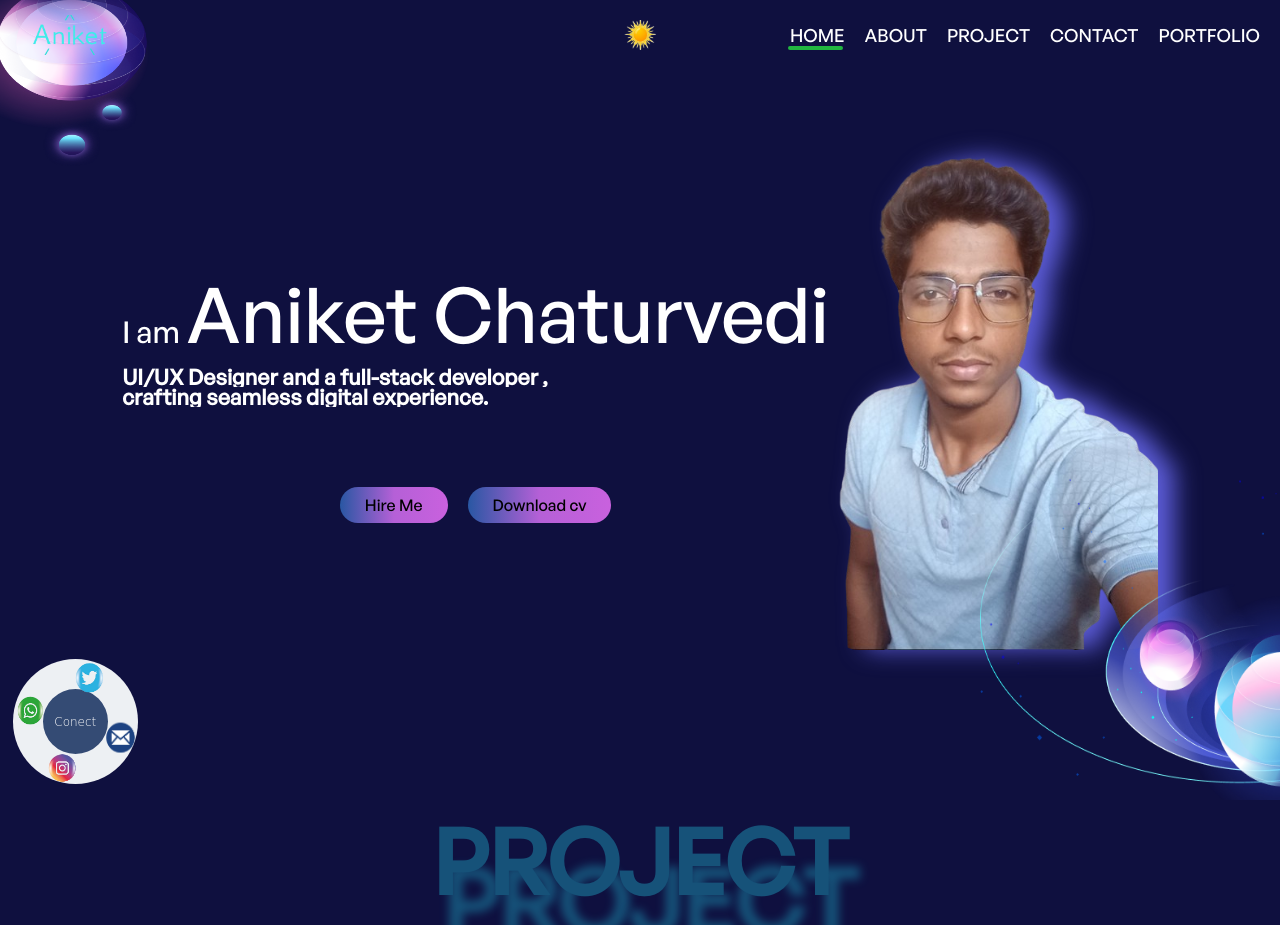
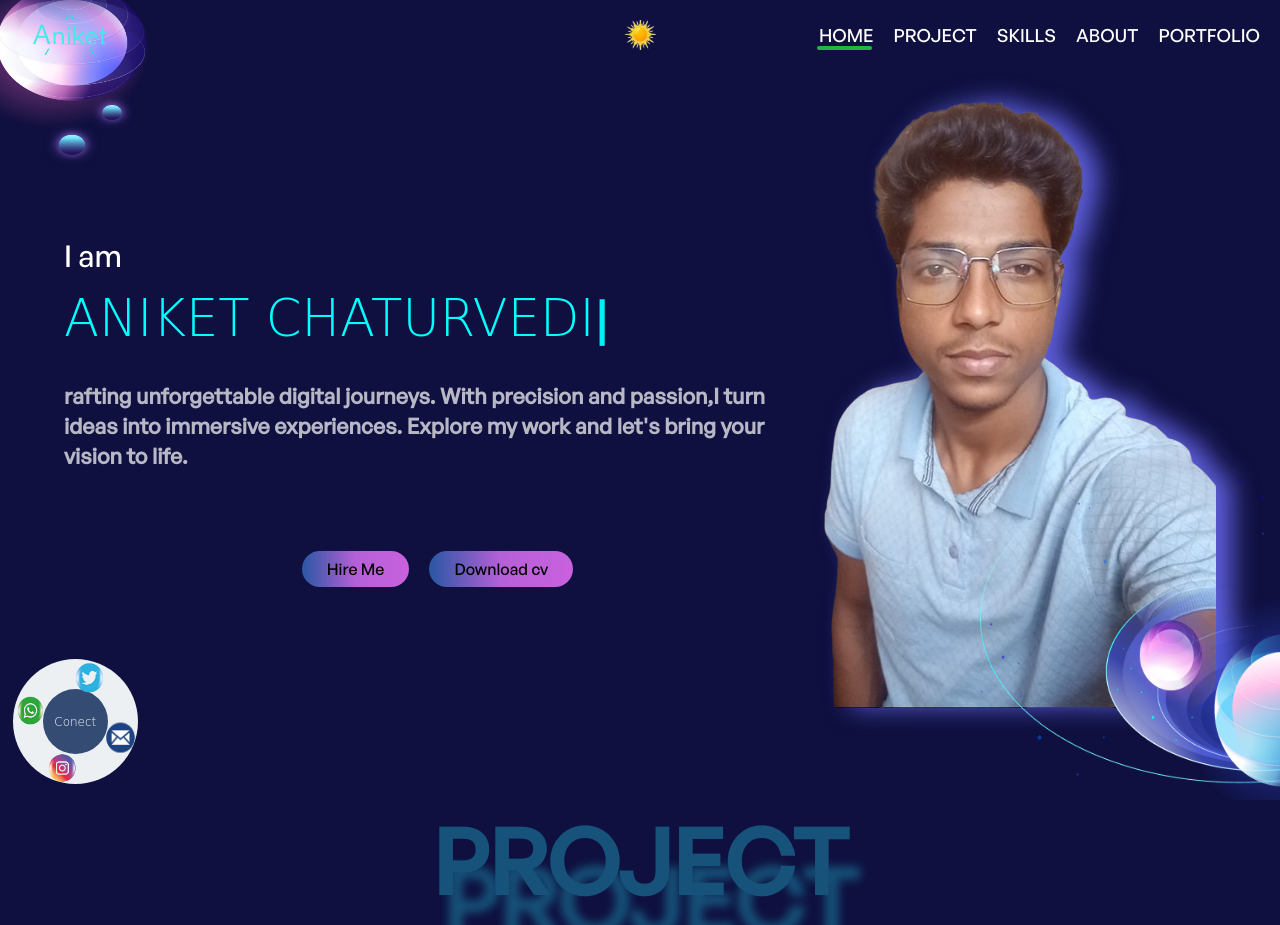
Before and after one commit to BEaANIKET/Portfolio, a plain HTML site: page index.html in a window 1280 px wide. Shown: the top 925 px of the page. Drawn offline with nearby package versions, Linux system fonts and the light colour scheme.

Commit message:
resolve bugs

```diff
--- a/index.html
+++ b/index.html
@@ -14,11 +14,11 @@
                 <img src="assets/aniketlogo.png" alt="">
             </div>
             <div class="navitem none ">
-                <li>HOME <div class="line"></div></li>
-                <li>ABOUT <div class="line"></div></li>
-                <li>PROJECT <div class="line"></div></li>
-                <li>CONTACT <div class="line"></div></li>
-                <li>PORTFOLIO <div class="line"></div></li>
+                <li><a style="text-decoration: none; color: white;" href="">HOME</a> <div class="line"></div></li>
+                <li><a style="text-decoration: none; color: white;" href="#project">PROJECT</a>  <div class="line"></div></li>
+                <li><a style="text-decoration: none; color: white;" href="#skills">SKILLS</a>  <div class="line"></div></li>
+                <li><a style="text-decoration: none; color: white;" href="">ABOUT</a>  <div class="line"></div></li>
+                <li><a style="text-decoration: none; color: white;" href="">PORTFOLIO</a>  <div class="line"></div></li>
             </div>
             <div class="menuicon">
                 <span class="menuicon-line" id="line1"></span>
@@ -34,14 +34,14 @@
                 <div class="hero-left">
                     <div class="text">
                         <div class="hidden">
-                            <h1 class="name hidden2"> <span class="i_am">I am </span>Aniket Chaturvedi</h1>
+                            <h1 class="name hidden2"> <span class="i_am">I am </span><br> <span class="autotype"></span></h1>
                         </div>
                        <div class="about_abouttext">
                             <div class="hidden">
-                                <h5 class="hidden2">UI/UX Designer and a full-stack developer ,</h5>
+                                <h5 class="hidden2">rafting unforgettable digital journeys. With precision and passion,I turn ideas into immersive experiences. Explore my work and let's bring your vision to life.</h5>
                             </div>
                             <div class="hidden">
-                                <h5 class="hidden2">crafting seamless digital experience.</h5>
+                                <h5 class="hidden2"> </h5>
                             </div>
                        </div>
                     </div>
@@ -71,7 +71,7 @@
             </div>
         </div>
 
-        <div class="project">
+        <div class="project" id="project">
             <h1 class="project_h1">PROJECT</h1>
             <div class="allcard">
                 <div class="card" id="card1">
@@ -102,7 +102,7 @@
             </div>
         </div>
 
-        <div class="skills">
+        <div class="skills" id="skills">
             <h1>SKILLS</h1>
             <hr>
             <p>Strong understanding of cross-browser compatibility and accessibility standards to ensure the  best user experience across different devices and platforms.</p>
@@ -180,7 +180,7 @@
         </div>
     </div>
 
-
+    <script src="https://cdnjs.cloudflare.com/ajax/libs/typed.js/2.0.10/typed.js" integrity="sha512-tQQXRDB2wEmuJGtFrmmoFYzNTq8StA1XJrfO0OQbbTxd9G0CwaTDL6/C1y805IlvBVrMwOqob1kf6r/2U5XXVg==" crossorigin="anonymous" referrerpolicy="no-referrer"></script>
     <script src="https://cdnjs.cloudflare.com/ajax/libs/gsap/3.12.5/gsap.min.js" integrity="sha512-7eHRwcbYkK4d9g/6tD/mhkf++eoTHwpNM9woBxtPUBWm67zeAfFC+HrdoE2GanKeocly/VxeLvIqwvCdk7qScg==" crossorigin="anonymous" referrerpolicy="no-referrer"></script>
     <script src="https://cdnjs.cloudflare.com/ajax/libs/gsap/3.12.5/ScrollTrigger.min.js" integrity="sha512-onMTRKJBKz8M1TnqqDuGBlowlH0ohFzMXYRNebz+yOcc5TQr/zAKsthzhuv0hiyUKEiQEQXEynnXCvNTOk50dg==" crossorigin="anonymous" referrerpolicy="no-referrer"></script>
     <script src="script.js"></script>
--- a/script.js
+++ b/script.js
@@ -1,5 +1,13 @@
 
 gsap.registerPlugin('scrollTrigger');
+
+const type = new Typed(".autotype" , {
+    strings:['ANIKET CHATURVEDI' , 'FREELANCER' , 'UI/UX DESIGNER' ,'FRONTEND DEVELOPER'],
+    typespeed:150,
+    backspeed:150,
+    loop:true,
+})
+
 
 let displayMode = 'day';
 
--- a/style.css
+++ b/style.css
@@ -2,6 +2,10 @@
     font-family: general;
     src: url(GeneralSans-Medium.otf);
 }
+
+@import url('https://fonts.googleapis.com/css2?family=Oswald:wght@200..700&display=swap');
+@import url('https://fonts.googleapis.com/css2?family=Caveat:wght@400..700&family=Oswald:wght@200..700&display=swap');
+
 *{
     margin: 0;
     padding: 0;
@@ -26,7 +30,7 @@ html , body{
 }
 
 .main{
-    height: 100vh;
+    min-height: 100vh;
     width: 100%;
     overflow-x: hidden;
     margin: 0;
@@ -58,6 +62,7 @@ html , body{
     width: 35px;
     background-color: transparent;
     z-index: 300;
+    cursor: pointer;
 }
 .modelogo img{
     height: 100%;
@@ -67,6 +72,7 @@ html , body{
     width: 100px;
     height: 40px;
     margin-left: 20px;
+    cursor: pointer;
 }
 .logo img{
     height: 100%;
@@ -109,6 +115,7 @@ html , body{
     margin-right: 20px;
     transition: all ease .5s;
     display: none;
+    cursor: pointer;
     z-index: 999;
 }
 .menuicon:hover{
@@ -148,25 +155,27 @@ html , body{
 
 .hero{
     /* color: white; */
-    height: min(1000px,70vh);
+    /* height: min(1000px,70vh); */
     margin: auto;
     display: flex;
     flex-direction: row;
     align-items: center;
-    justify-content: center;
+    justify-content: space-between;
     position: relative;
     z-index: 600;
-    width: fit-content;
+    width: min(1500px,90%);
 }
 .hero-left{
     display: flex;
     flex-direction: column;
-    align-items: center;
-    justify-content: center;
+    align-items: start;
+    justify-content: start;
+    width: 100%;
+    font-family: "Caveat";
+
 }
 .hero-right{
     height: 100%;
-
     display: flex;
     justify-content: center;
     align-items: center;
@@ -174,6 +183,12 @@ html , body{
     mix-blend-mode: color-burn;
     border-end-end-radius: 70px;
     /* padding: 200px; */
+}
+.autotype{
+    font-weight: 300;
+    font-style: normal;
+    font-family: "Caveat", cursive;
+
 }
 .hero-right img{
     height: min(500px,100%);
@@ -191,19 +206,25 @@ html , body{
 }
 .text{
     font-size: 26px;
-    line-height: 70px;
     font-weight: 200;
     font-style: normal;
+    max-width: 800px;
+}
+
+.name{
+    font-size: min(4vw,70px);
+    font-weight: 200;
+    color: aqua;
+    white-space: nowrap;
 }
 .i_am{
     font-size:30px ;
-}
-.name{
-    font-size: min(6vw,88px);
-    font-weight: 200;
+    color: white;
 }
 .about_abouttext{
-    line-height: 20px;
+    line-height: 30px;
+    margin-top: 30px;
+    opacity: .7;
 }
 
 .hero_btn{
@@ -346,13 +367,13 @@ html , body{
         width: 100vw;
     }
     .name{
-        font-size: 10vw;
+        font-size: 8vw;
     }
     .i_am{
         font-size:5vw ;
     }
 }
-@media (max-width:650px) {
+@media (max-width:990px) {
     html , body{
         width: 100%;
         margin: 0;
@@ -398,12 +419,10 @@ html , body{
     }
     .about_abouttext{
         line-height: 1;
-        font-size: 5vw;
+        font-size: min(30px,5vw);
     }
 
-    .text{
-        line-height: 2;
-    }
+
     .hero_btn button{
         padding: 5px 10px;
     }
@@ -540,6 +559,7 @@ html , body{
 }
 .skills h1{
     font-size: 50px;
+    margin-top: 100px;
     font-weight: 700;
     text-shadow: 0px 10px 2px rgb(66, 64, 64);
 }
```
